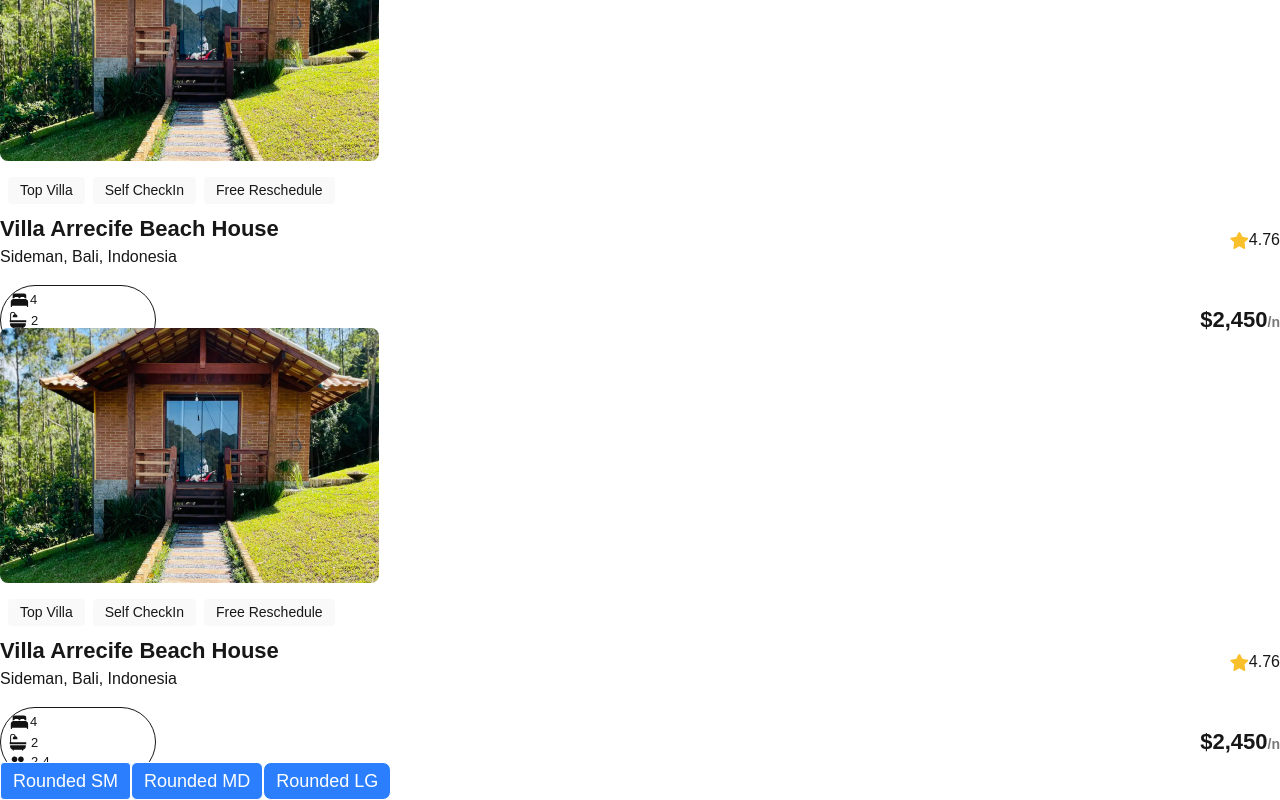
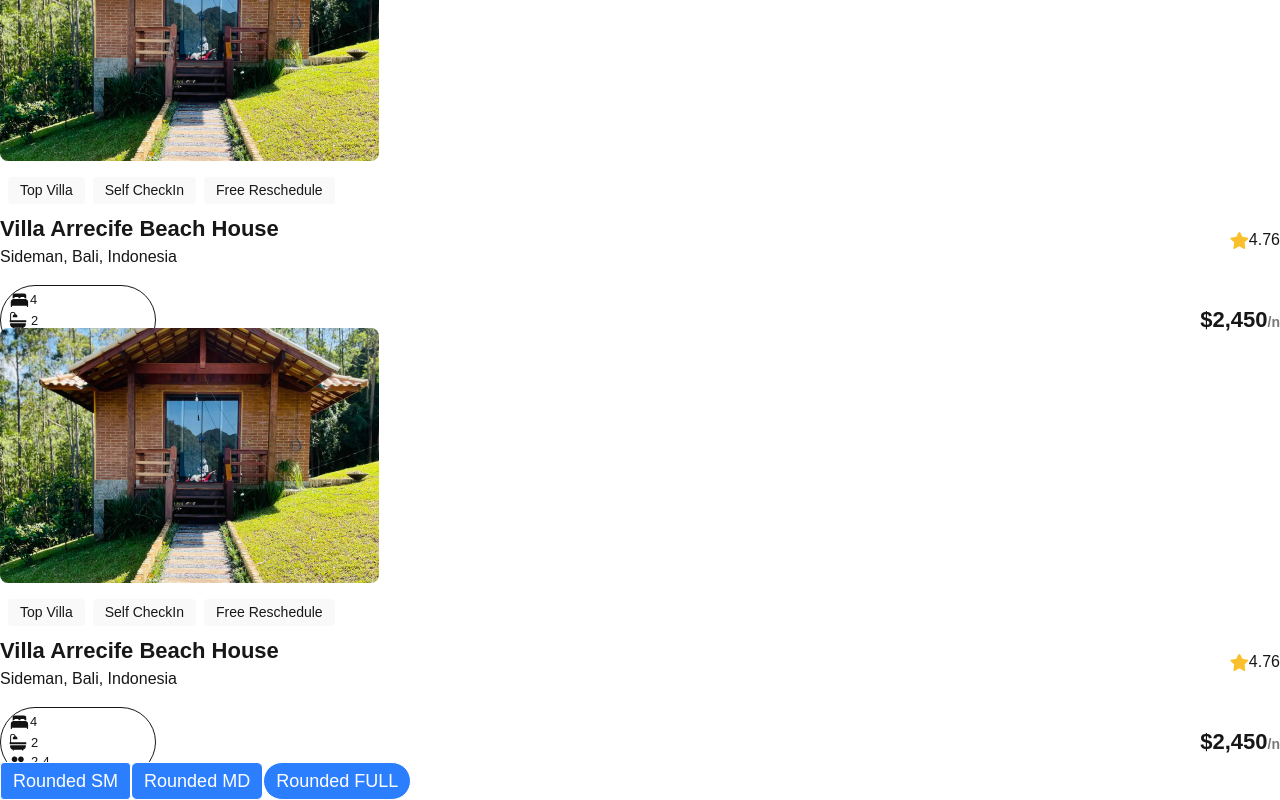
Before and after one commit to Emmalywebcreator/alx-project-0x00-setup, a Next.js app in the folder alx-project-0x00/: page /landing in a window 1280 px wide. Shown: the part 544-1344 px from the top of the page. Built offline with nearby package versions, Linux system fonts and the light colour scheme.

Commit message:
add button component

```diff
--- a/alx-project-0x00/pages/landing.tsx
+++ b/alx-project-0x00/pages/landing.tsx
@@ -10,7 +10,7 @@ const Landing: React.FC = () => {
             <Card />
             <Button title="Rounded SM" styles="rounded-sm" />
             <Button title="Rounded MD" styles="rounded-md" />
-            <Button title="Rounded LG" styles="rounded-lg" />
+            <Button title="Rounded FULL" styles="rounded-full" />
         </div>
     )
 }
```
